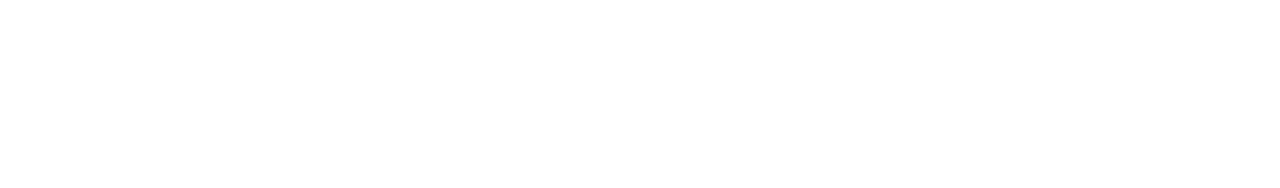
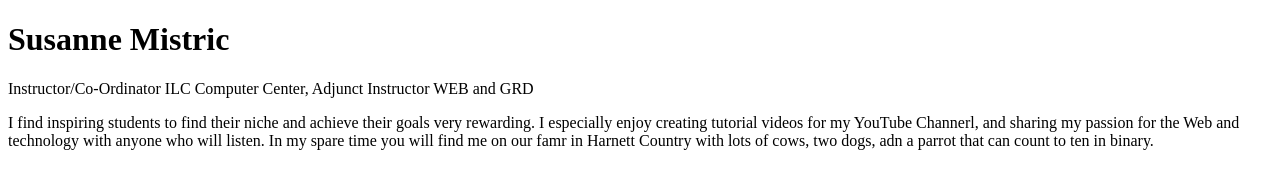
Before and after one commit to Enderguy747/practica-css, a plain HTML site: page index.html in a window 1280 px wide. Drawn offline with Linux system fonts and the light colour scheme.

Commit message:
second commit

```diff
--- a/index.html
+++ b/index.html
@@ -3,8 +3,15 @@
 <head>
 <meta charset="utf-8">
 <title>index</title>
+<style type="text/css">
+h1 {
+}
+</style>
 </head>
 
 <body>
+<h1>Susanne Mistric</h1>
+	<p>Instructor/Co-Ordinator ILC Computer Center, Adjunct Instructor WEB and GRD</p>
+	<p>I find inspiring students to find their niche and achieve their goals very rewarding. I especially enjoy creating tutorial videos for my YouTube Channerl, and sharing my passion for the Web and technology with anyone who will listen. In my spare time you will find me on our famr in Harnett Country with lots of cows, two dogs, adn a parrot that can count to ten in binary.</p>
 </body>
 </html>
```
